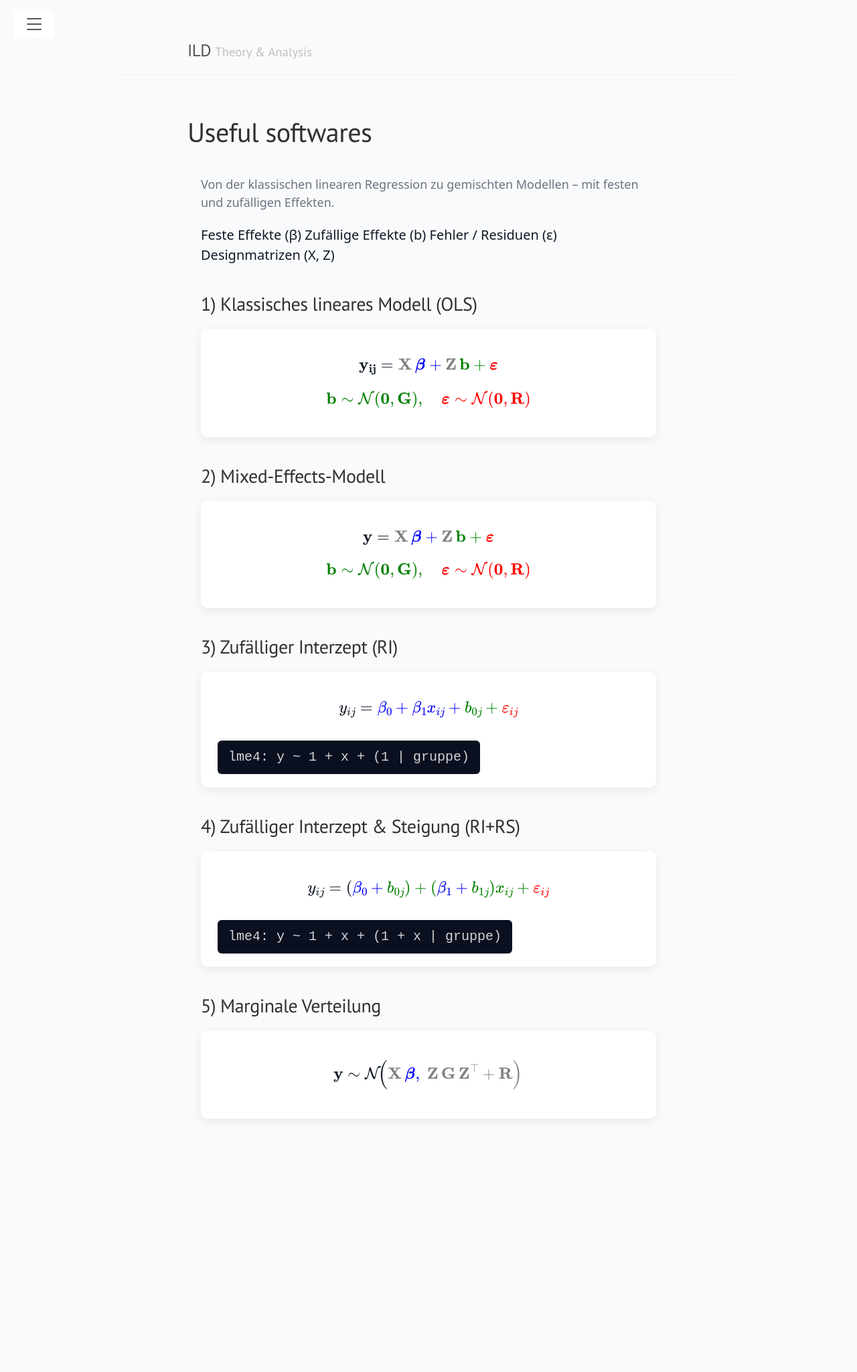
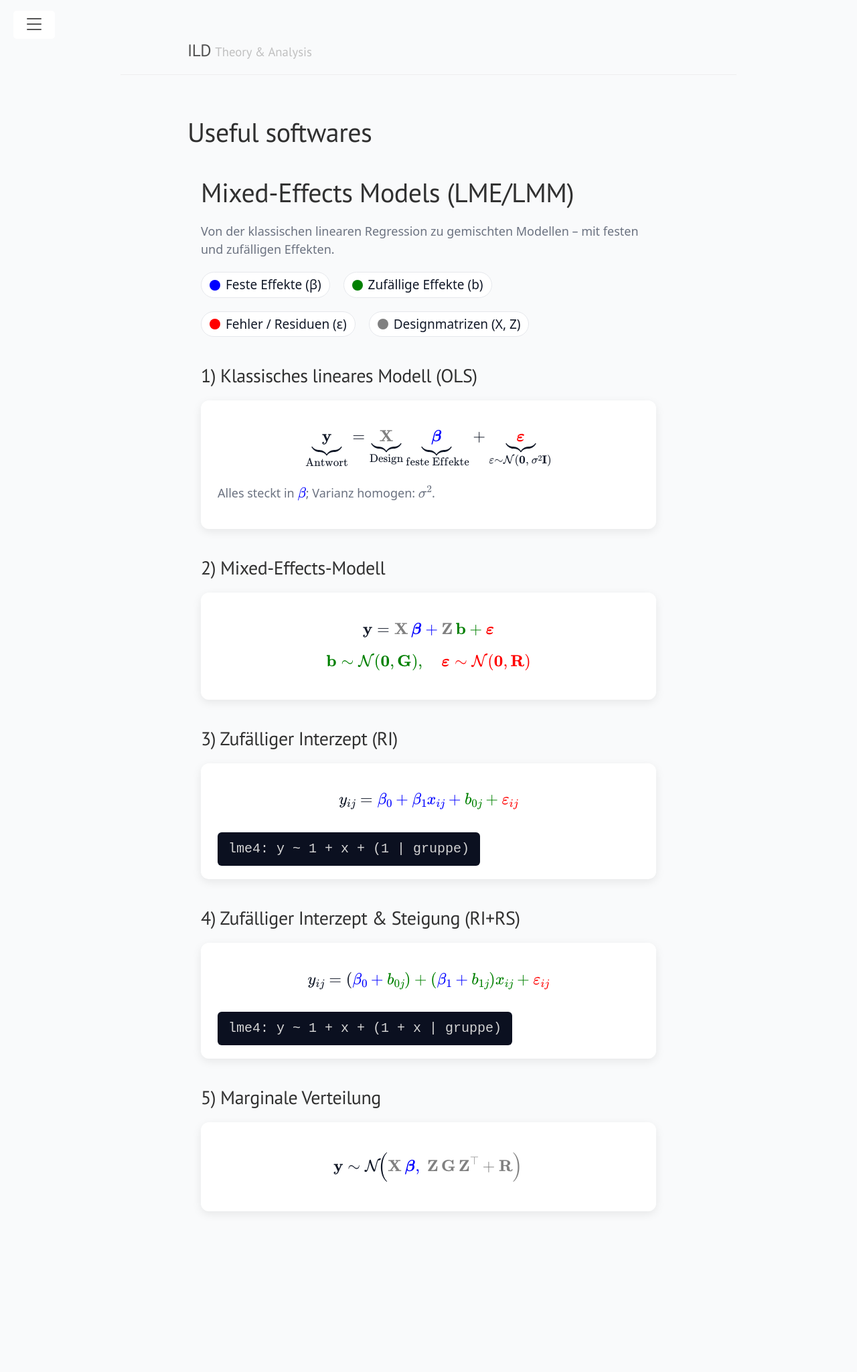
Before and after one commit to lennartseizer/ild, a Jekyll site: the page built from 9.html, in a window 1280 px wide. Shown: the whole page at 67% size. Built offline with Jekyll 4.4.1, drawn with Linux system fonts in a browser that asks for light colours; before the commit the page ends 1911 px from its top, so only the background shows below that.

Commit message:
Update 9.html

```diff
--- a/9.html
+++ b/9.html
@@ -10,7 +10,7 @@ title: Useful softwares
   <meta name="viewport" content="width=device-width, initial-scale=1" />
   <title>Mixed-Effects Models – von OLS zu LME/LMM</title>
 
-  <!-- MathJax v3 (mit Color-Paket) -->
+  <!-- MathJax v3 (chtml + color) -->
   <script>
     window.MathJax = {
       loader: { load: ['[tex]/color'] },
@@ -19,26 +19,76 @@ title: Useful softwares
         displayMath: [['$$','$$']],
         packages: { '[+]': ['color','noerrors','noundefined'] }
       },
-    chtml: { scale: 1, matchFontHeight: true }   // <— scharf via webfonts
+      chtml: { scale: 1, matchFontHeight: true }
     };
   </script>
   <script id="MathJax-script" async
     src="https://cdn.jsdelivr.net/npm/mathjax@3/es5/tex-chtml.js"></script>
 
   <style>
-    body { font-family: system-ui, sans-serif; background:#f9fafb; color:#111827; margin:0; }
-    .wrap { max-width: 960px; margin: 2rem auto; padding: 0 1rem 3rem; }
+    body {
+      font-family: system-ui, sans-serif;
+      background: #f9fafb;
+      color: #111827;
+      margin: 0;
+    }
+    .wrap {
+      max-width: 960px;
+      margin: 2rem auto;
+      padding: 0 1rem 3rem;
+    }
     h1 { font-size: 2rem; margin-bottom: 1rem; }
     h2 { font-size: 1.4rem; margin: 2rem 0 .5rem; }
-    .card { background:#fff; border-radius:10px; padding:1rem 1.25rem; box-shadow:0 4px 14px rgba(0,0,0,.08); margin-top:1rem; }
-    .note { font-size:.9rem; color:#6b7280; }
-    .code { font-family:monospace; background:#0b1020; color:#d4d4d4; padding:.5rem .8rem; border-radius:6px; margin-top:.5rem; display:inline-block; }
+    .card {
+      background: #fff;
+      border-radius: 12px;
+      padding: 1rem 1.25rem;
+      box-shadow: 0 4px 14px rgba(0,0,0,.08);
+      margin-top: 1rem;
+    }
+    .legend {
+      display: flex;
+      gap: 1rem;
+      flex-wrap: wrap;
+      font-size: .95rem;
+      margin: 1rem 0 2rem;
+    }
+    .chip {
+      display: inline-flex;
+      align-items: center;
+      gap: .4rem;
+      border: 1px solid #e5e7eb;
+      border-radius: 999px;
+      padding: .2rem .6rem;
+      background: #fff;
+    }
+    .dot {
+      width: .8rem;
+      height: .8rem;
+      border-radius: 50%;
+    }
+    .dot.fixed { background: blue; }
+    .dot.random { background: green; }
+    .dot.error { background: red; }
+    .dot.matrix { background: gray; }
+    .note { font-size: .9rem; color: #6b7280; }
+    .code {
+      font-family: monospace;
+      background: #0b1020;
+      color: #d4d4d4;
+      padding: .5rem .8rem;
+      border-radius: 6px;
+      margin-top: .5rem;
+      display: inline-block;
+    }
   </style>
 </head>
 <body>
   <div class="wrap">
+    <h1>Mixed-Effects Models (LME/LMM)</h1>
     <p class="note">Von der klassischen linearen Regression zu gemischten Modellen – mit festen und zufälligen Effekten.</p>
 
+    <!-- Legende -->
     <div class="legend">
       <span class="chip"><span class="dot fixed"></span>Feste Effekte (β)</span>
       <span class="chip"><span class="dot random"></span>Zufällige Effekte (b)</span>
@@ -49,15 +99,12 @@ title: Useful softwares
     <h2>1) Klassisches lineares Modell (OLS)</h2>
     <div class="card">
       $$
-      \mathbf{y_ij}
-      = \color{gray}{\mathbf X}\,\color{blue}{\boldsymbol\beta}
-      + \color{gray}{\mathbf Z}\,\color{green}{\mathbf b}
-      + \color{red}{\boldsymbol\varepsilon}
+      \underbrace{\mathbf y}_{\text{Antwort}}
+      = \underbrace{\color{gray}{\mathbf X}}_{\text{Design}}
+      \,\underbrace{\color{blue}{\boldsymbol\beta}}_{\text{feste Effekte}}
+      + \underbrace{\color{red}{\boldsymbol\varepsilon}}_{\varepsilon \sim \mathcal N(\mathbf 0,\, \sigma^2\mathbf I)}
       $$
-      $$
-      \color{green}{\mathbf b} \sim \mathcal N(\mathbf 0,\mathbf G),\quad
-      \color{red}{\boldsymbol\varepsilon} \sim \mathcal N(\mathbf 0,\mathbf R)
-      $$
+      <p class="note">Alles steckt in $\color{blue}{\beta}$; Varianz homogen: $\sigma^2$.</p>
     </div>
 
     <h2>2) Mixed-Effects-Modell</h2>
```
Lines whose indentation alone changed are shown as unchanged.
